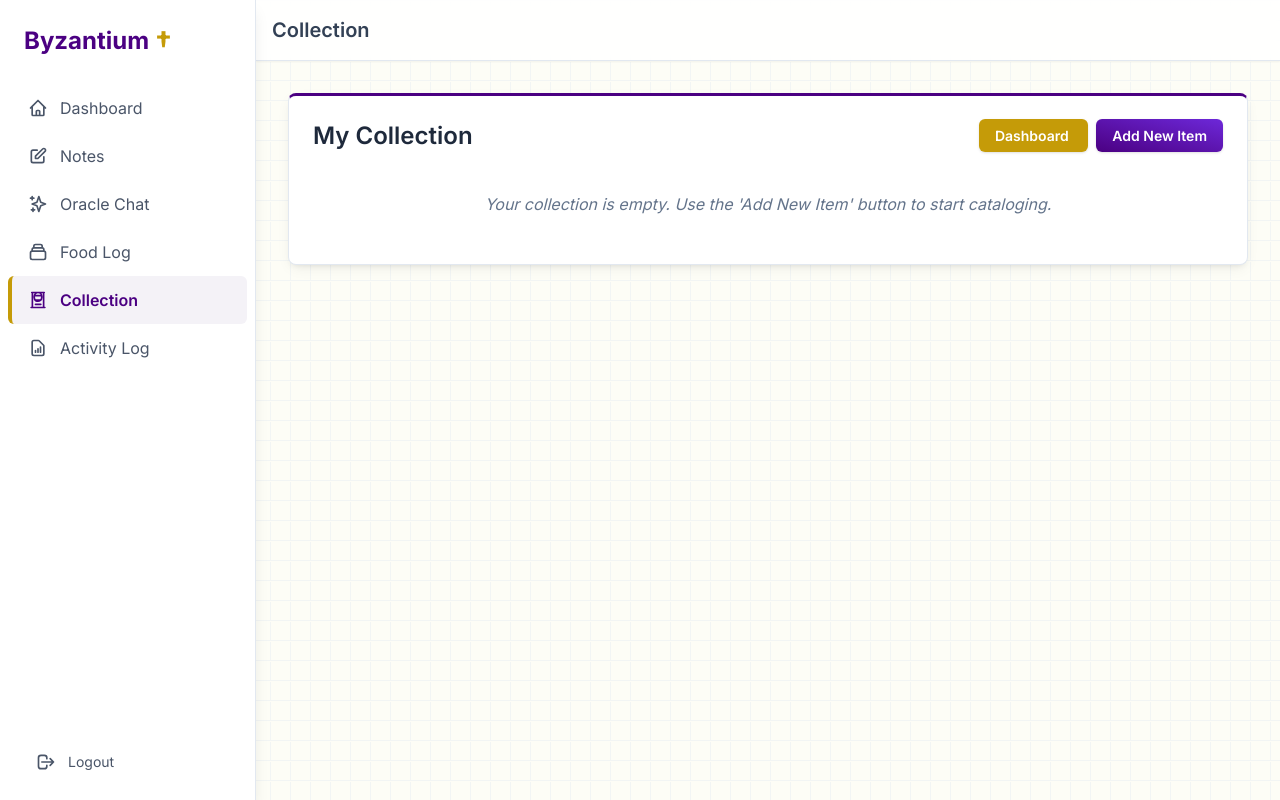
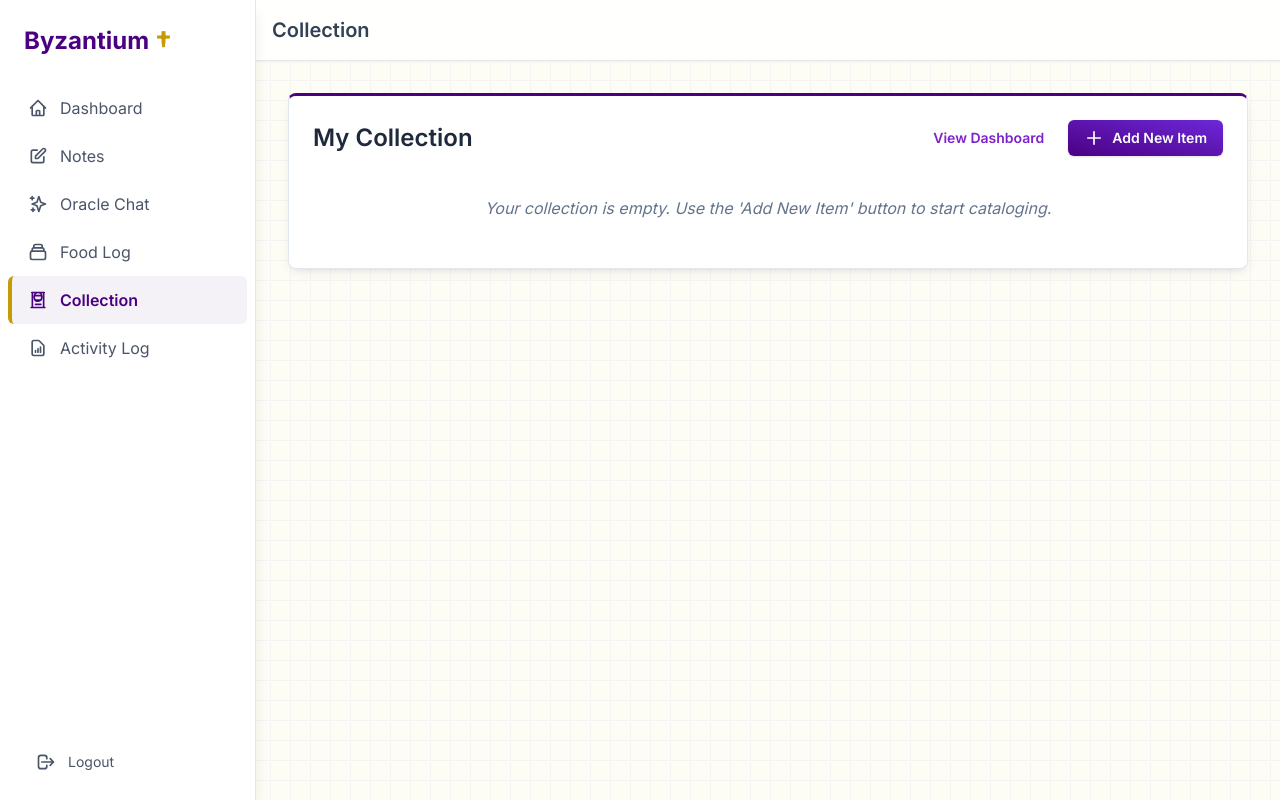
Before and after one commit to HimsHimself/byzantium-app, a Flask app: page /collection in a window 1280 px wide. Run offline with Flask 3, Linux system fonts and the light colour scheme; the visitor is signed in with stand-in values (Sample User, id 1); data that the repository does not hold is empty; parts of the project's set-up code (start-up, migrations or seed data) failed here and were passed over; some libraries are stand-ins or nearby versions.

Commit message:
Updated collections page to make more room for new buttons

```diff
--- a/templates/collection.html
+++ b/templates/collection.html
@@ -6,17 +6,30 @@
         <h2 class="text-2xl font-semibold text-slate-800">
             My Collection
         </h2>
-        <div>
-            <a href="{{ url_for('collection_dashboard') }}" class="btn-primary flex-shrink-0 text-sm font-semibold px-4 py-2 rounded-md mr-2" style="background-image: none; background-color: #C59B08;">
+
+        <!-- Desktop buttons -->
+        <div class="hidden md:flex items-center">
+            <a href="{{ url_for('collection_dashboard') }}" class="text-sm font-semibold text-purple-700 hover:underline mr-6">
+                View Dashboard
+            </a>
+            <a href="{{ url_for('add_collection_item') }}" class="btn-primary flex items-center text-sm font-semibold px-4 py-2 rounded-md">
+                <svg class="w-5 h-5 mr-2" xmlns="http://www.w3.org/2000/svg" fill="none" viewBox="0 0 24 24" stroke-width="2" stroke="currentColor">
+                    <path stroke-linecap="round" stroke-linejoin="round" d="M12 4.5v15m7.5-7.5h-15" />
+                </svg>
+                Add New Item
+            </a>
+        </div>
+
+        <!-- Mobile header: Dashboard link -->
+         <div class="md:hidden">
+             <a href="{{ url_for('collection_dashboard') }}" class="text-sm font-semibold text-purple-700 hover:underline">
                 Dashboard
-            </a>
-            <a href="{{ url_for('add_collection_item') }}" class="btn-primary flex-shrink-0 text-sm font-semibold px-4 py-2 rounded-md">
-                Add New Item
             </a>
         </div>
     </div>
 
     {% if items %}
+        <!-- mobile list -->
         <div class="grid grid-cols-1 gap-4 md:hidden">
             {% for item in items %}
             <div class="rounded-lg border border-slate-200 bg-white text-sm shadow-sm">
@@ -67,6 +80,7 @@
             {% endfor %}
         </div>
 
+        <!-- desktop table -->
         <div class="hidden md:block overflow-x-auto">
             <table class="w-full text-sm text-left text-slate-500">
                 <thead class="text-xs text-slate-700 uppercase bg-slate-100">
@@ -123,4 +137,13 @@
         </div>
     {% endif %}
 </div>
+
+<!-- Floating Action Button for Mobile -->
+<a href="{{ url_for('add_collection_item') }}" class="md:hidden fixed bottom-6 right-6 bg-purple-600 hover:bg-purple-700 text-white rounded-full p-4 shadow-lg z-20 flex items-center justify-center">
+    <svg class="w-6 h-6" xmlns="http://www.w3.org/2000/svg" fill="none" viewBox="0 0 24 24" stroke-width="2" stroke="currentColor">
+      <path stroke-linecap="round" stroke-linejoin="round" d="M12 4.5v15m7.5-7.5h-15" />
+    </svg>
+</a>
 {% endblock %}
+
+{% block scripts %}{% endblock %}
```
